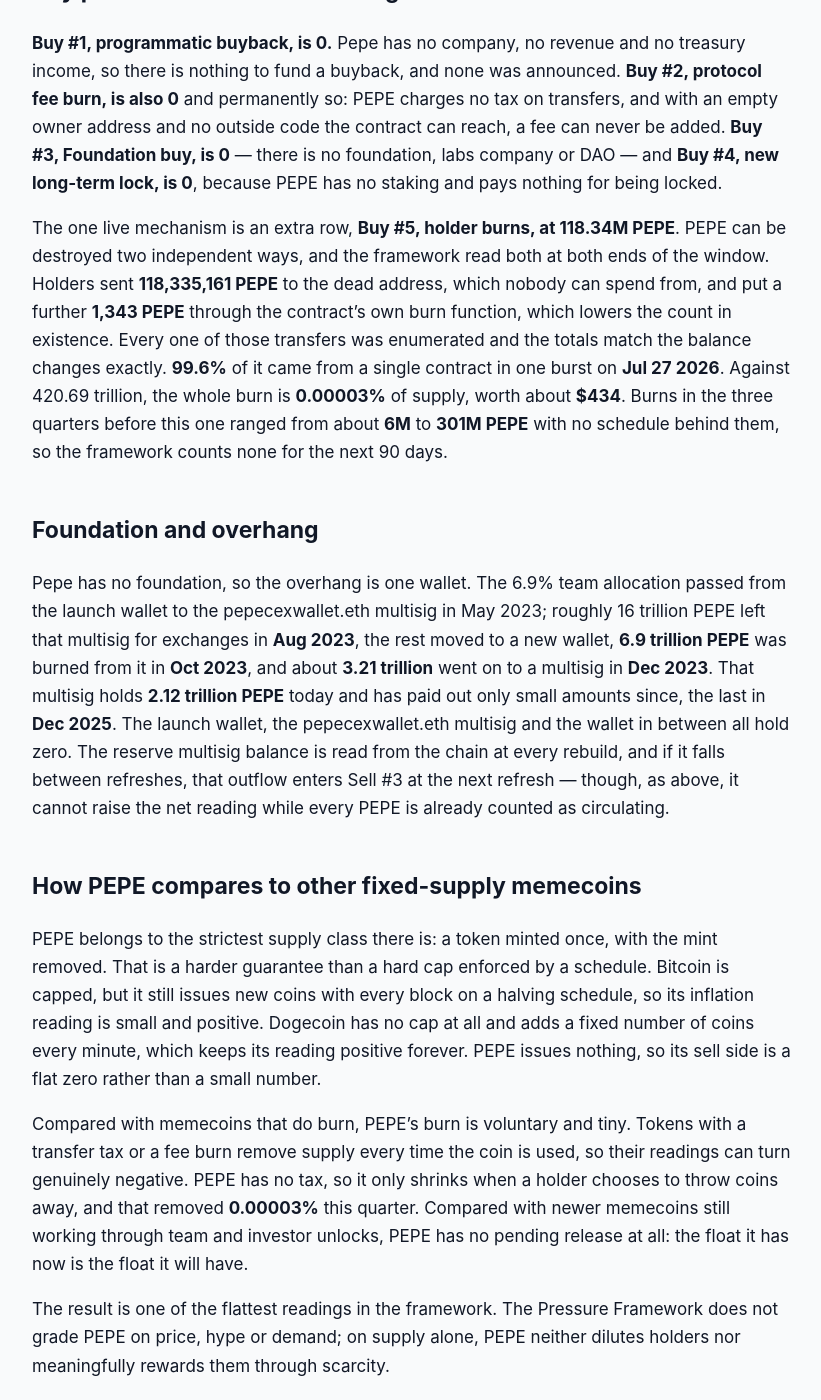
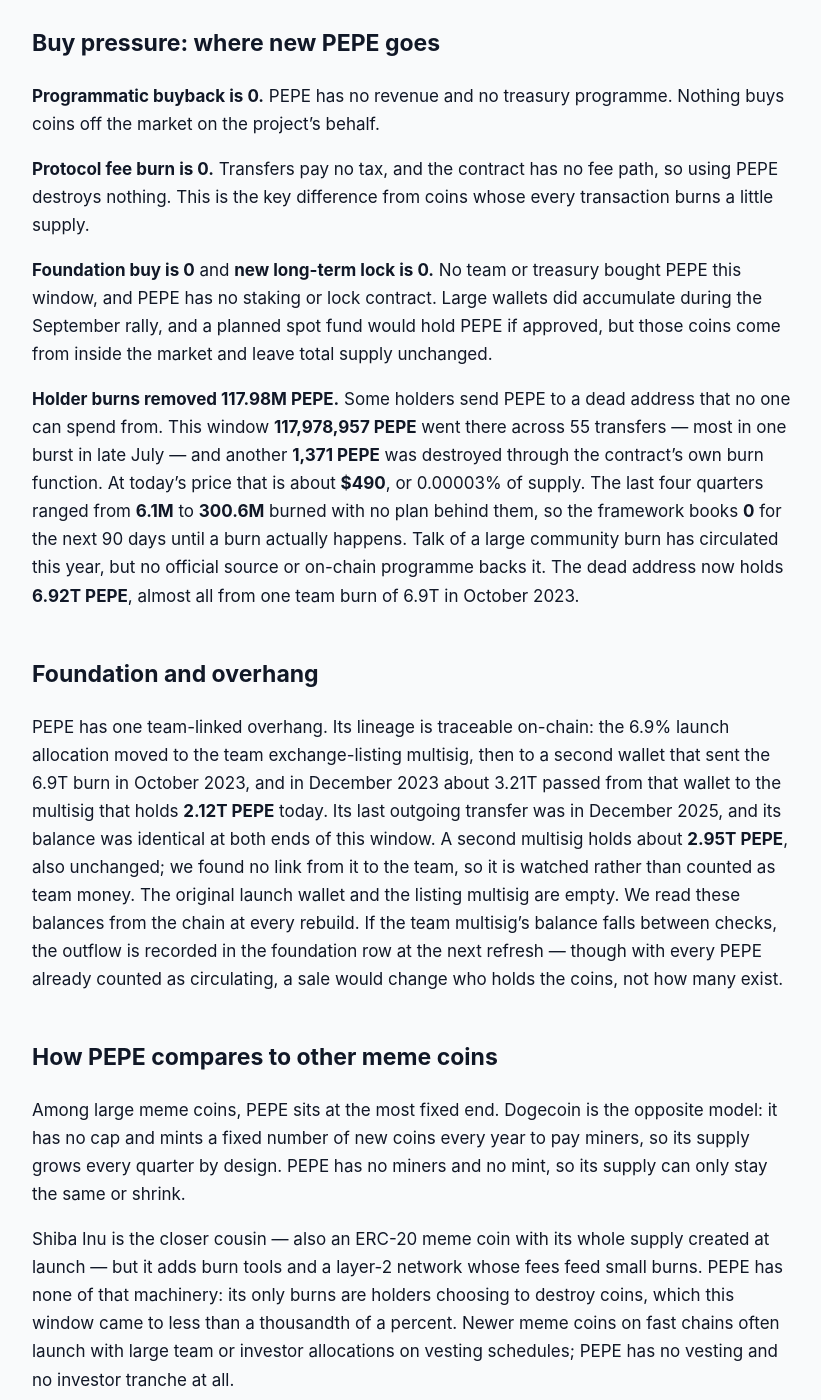
Before and after one commit to jeevansongmy-spec/mrnasdog-articles, a Jekyll site: the page built from crypto/pepe-pressure-framework.md, in a window 1280 px wide and 1400 px high, scrolled down 1334 px. Shown: the whole window, without its empty margins (228-1049 px from the left). Built offline with Jekyll 4.4.1, drawn with Linux system fonts in a browser that asks for light colours; some of the changed text lies outside the part shown.

Commit message:
publish: crypto/pepe-pressure-framework

```diff
--- a/crypto/pepe-pressure-framework.md
+++ b/crypto/pepe-pressure-framework.md
@@ -1,6 +1,6 @@
 ---
-title: "PEPE Inflation Analysis · September 2026 · Mixed flows, supply roughly steady"
-description: "PEPE supply is flat at 0.00%: no mint function, no owner, no unlocks. Holders burned 118.34M PEPE in 90 days, 0.00003% of 420.69 trillion. Full reading."
+title: "PEPE Inflation Analysis · September 2026 · Mixed flows · supply roughly steady"
+description: "PEPE supply is flat: no mint, no vesting, all 420.69T PEPE minted in 2023. Holders burned 118M PEPE in 90 days for a net −0.00%, and 0.00% projected next."
 canonical_url: "https://mrnasdog.com/research/pepe/inflation"
 tags: ["crypto", "pepe", "memecoin", "ethereum"]
 published: true
@@ -8,46 +8,60 @@ published: true
 
 > Originally published at **[mrnasdog.com/research/pepe/inflation](https://mrnasdog.com/research/pepe/inflation)** by MrNasdog.
 
-PEPE is flat: the MrNasdog Pressure Framework reads Pepe at **0.00%** net supply change over the trailing 90 days and **0.00%** over the next 90. The Pepe contract on Ethereum has no mint function and no owner, so no new PEPE can ever be created, and nothing is on a vesting or unlock schedule. Sell pressure is **0**; buy pressure is **118.34M PEPE** of voluntary holder burns, which is **0.00003%** of a fixed **420.69 trillion** supply.
+# PEPE Inflation Analysis · September 2026 · Mixed flows · supply roughly steady
+
+PEPE supply is flat. The **420.69T PEPE** on Ethereum were all created at launch in April 2023, the token contract has no mint function and its owner key was given up, so no new PEPE can appear. Over the last 90 days new supply was **0**, while holders burned **117.98M PEPE** — a net change of **−0.00%** (about −0.00003%), and **0.00%** projected for the next 90 days. Our monitor reads **−0.19%**, well within range.
 
 ## The verdict, in one paragraph
 
-Against a circulating base of **420.69 trillion PEPE**, the framework books **0** of sell pressure and **118.34M PEPE** of buy pressure over the 90 days to **Sep 18 2026** — a net of **0.00%** — and projects **0.00%** for the next 90 days. The inflation monitor reads **+0.18%** for the same window, a gap of **0.18 percentage points**, which sits inside the framework's 0.5pp tolerance, so the overview page ships with no monitor-gap warning. The monitor estimates supply from market data rather than reading the Pepe contract, and a tiny price quoted to few digits moves that estimate more than anything happening on chain. The label for PEPE is a **fixed-supply memecoin with a flat float**: nothing can be added, and almost nothing is being removed.
+Over the 90 days to Sep 29 2026, PEPE added **0 PEPE** of new supply and lost **117.98M PEPE** to voluntary holder burns, for a net supply change of **−0.00%** of the **420.69T** circulating. For the next 90 days the framework projects **0.00%**: nothing can be minted, nothing is left to unlock, and holder burns have no schedule. Our supply monitor, which estimates supply from market value and price, reads **−0.19%** for the same window — a gap of **0.19 percentage points**, inside our 0.5-point tolerance, so no data-conflict warning is shown. The monitor's small swing comes from rounding a very low price, not from real coins moving. PEPE is a fixed-supply meme coin with a frozen float.
 
 ## Sell pressure: where new PEPE comes from
 
-Nowhere, and that is provable rather than promised. **Sell #1, protocol inflation, is 0.** All 420.69 trillion PEPE were created in one step when the Pepe contract was deployed on Ethereum in April 2023. The deployed code contains no mint function of any kind, its owner address reads empty, and the code never calls out to another contract — so there is no upgrade path, no hidden hook and no admin who could switch issuance on. The count of PEPE in existence actually fell across this window, from **420,689,899,646,442** to **420,689,899,645,099**, because some holders destroyed coins. The row carries a permanent tag for that reason: PEPE issuance is not paused, it is impossible.
+**Protocol inflation is 0.** PEPE is a plain ERC-20 token on Ethereum. The full supply was minted once, in the contract's constructor, in April 2023. We read the live contract code: it has a burn function but no mint function, it makes no calls to other contracts, and its owner address is empty, so the few owner-only switches (a blacklist and a holding limit used at launch) can no longer be touched. PEPE has no validators, no miners and no staking rewards to pay, so there is no issuance of any kind.
 
-**Sell #2, vesting unlocks, is 0.** Pepe had no investor round and no vesting schedule. At launch, 93.1% of the supply went into the Uniswap trading pool, whose liquidity tokens were burned, and 6.9% went to a team wallet. No lockup contract holds PEPE on a release calendar, so there is no unlock cliff in this window or the next.
+**Vesting unlocks are 0.** PEPE never had a vesting contract. At launch 93.1% of the supply went into the trading pool, whose pool tokens were burned, and 6.9% went to a team wallet meant for exchange listings and bridges. Both were spendable from day one, no unlock tracker lists any remaining release, and the circulating count equals total supply.
 
-**Sell #3, Foundation and unscheduled unlocks, is 0.** One wallet that descends from the original 6.9% team reserve still holds about **2.12 trillion PEPE**, around 0.5% of supply, and it did not move a single coin across the window. Even if it sold, it would add nothing to this reading: the published circulating supply already counts all 420.69 trillion PEPE as tradable, so a sale from that wallet moves coins within the float rather than into it. **Sell #4, long-term locked or bankruptcy, is 0** as well — PEPE has no bankruptcy estate, no trustee and no court-ordered distribution.
+**Foundation and unscheduled unlocks are 0.** Pepe has no foundation. The team wallet that remains — a multisig holding about **2.12T PEPE** — did not move at all this window. And because PEPE's circulating count already includes every coin, a sale from that wallet would move coins inside the market rather than add new ones.
+
+**Long-term locked or bankruptcy supply is 0.** No estate, trustee or time lock holds PEPE. The roughly 16T PEPE that three former team members pulled from the team multisig in August 2023 went straight to exchanges at the time and has long been part of the market.
 
 ## Buy pressure: where new PEPE goes
 
-**Buy #1, programmatic buyback, is 0.** Pepe has no company, no revenue and no treasury income, so there is nothing to fund a buyback, and none was announced. **Buy #2, protocol fee burn, is also 0** and permanently so: PEPE charges no tax on transfers, and with an empty owner address and no outside code the contract can reach, a fee can never be added. **Buy #3, Foundation buy, is 0** — there is no foundation, labs company or DAO — and **Buy #4, new long-term lock, is 0**, because PEPE has no staking and pays nothing for being locked.
+**Programmatic buyback is 0.** PEPE has no revenue and no treasury programme. Nothing buys coins off the market on the project's behalf.
 
-The one live mechanism is an extra row, **Buy #5, holder burns, at 118.34M PEPE**. PEPE can be destroyed two independent ways, and the framework read both at both ends of the window. Holders sent **118,335,161 PEPE** to the dead address, which nobody can spend from, and put a further **1,343 PEPE** through the contract's own burn function, which lowers the count in existence. Every one of those transfers was enumerated and the totals match the balance changes exactly. **99.6%** of it came from a single contract in one burst on **Jul 27 2026**. Against 420.69 trillion, the whole burn is **0.00003%** of supply, worth about **$434**. Burns in the three quarters before this one ranged from about **6M** to **301M PEPE** with no schedule behind them, so the framework counts none for the next 90 days.
+**Protocol fee burn is 0.** Transfers pay no tax, and the contract has no fee path, so using PEPE destroys nothing. This is the key difference from coins whose every transaction burns a little supply.
+
+**Foundation buy is 0** and **new long-term lock is 0.** No team or treasury bought PEPE this window, and PEPE has no staking or lock contract. Large wallets did accumulate during the September rally, and a planned spot fund would hold PEPE if approved, but those coins come from inside the market and leave total supply unchanged.
+
+**Holder burns removed 117.98M PEPE.** Some holders send PEPE to a dead address that no one can spend from. This window **117,978,957 PEPE** went there across 55 transfers — most in one burst in late July — and another **1,371 PEPE** was destroyed through the contract's own burn function. At today's price that is about **$490**, or 0.00003% of supply. The last four quarters ranged from **6.1M** to **300.6M** burned with no plan behind them, so the framework books **0** for the next 90 days until a burn actually happens. Talk of a large community burn has circulated this year, but no official source or on-chain programme backs it. The dead address now holds **6.92T PEPE**, almost all from one team burn of 6.9T in October 2023.
 
 ## Foundation and overhang
 
-Pepe has no foundation, so the overhang is one wallet. The 6.9% team allocation passed from the launch wallet to the pepecexwallet.eth multisig in May 2023; roughly 16 trillion PEPE left that multisig for exchanges in **Aug 2023**, the rest moved to a new wallet, **6.9 trillion PEPE** was burned from it in **Oct 2023**, and about **3.21 trillion** went on to a multisig in **Dec 2023**. That multisig holds **2.12 trillion PEPE** today and has paid out only small amounts since, the last in **Dec 2025**. The launch wallet, the pepecexwallet.eth multisig and the wallet in between all hold zero. The reserve multisig balance is read from the chain at every rebuild, and if it falls between refreshes, that outflow enters Sell #3 at the next refresh — though, as above, it cannot raise the net reading while every PEPE is already counted as circulating.
+PEPE has one team-linked overhang. Its lineage is traceable on-chain: the 6.9% launch allocation moved to the team exchange-listing multisig, then to a second wallet that sent the 6.9T burn in October 2023, and in December 2023 about 3.21T passed from that wallet to the multisig that holds **2.12T PEPE** today. Its last outgoing transfer was in December 2025, and its balance was identical at both ends of this window. A second multisig holds about **2.95T PEPE**, also unchanged; we found no link from it to the team, so it is watched rather than counted as team money. The original launch wallet and the listing multisig are empty. We read these balances from the chain at every rebuild. If the team multisig's balance falls between checks, the outflow is recorded in the foundation row at the next refresh — though with every PEPE already counted as circulating, a sale would change who holds the coins, not how many exist.
 
-## How PEPE compares to other fixed-supply memecoins
+## How PEPE compares to other meme coins
 
-PEPE belongs to the strictest supply class there is: a token minted once, with the mint removed. That is a harder guarantee than a hard cap enforced by a schedule. Bitcoin is capped, but it still issues new coins with every block on a halving schedule, so its inflation reading is small and positive. Dogecoin has no cap at all and adds a fixed number of coins every minute, which keeps its reading positive forever. PEPE issues nothing, so its sell side is a flat zero rather than a small number.
+Among large meme coins, PEPE sits at the most fixed end. Dogecoin is the opposite model: it has no cap and mints a fixed number of new coins every year to pay miners, so its supply grows every quarter by design. PEPE has no miners and no mint, so its supply can only stay the same or shrink.
 
-Compared with memecoins that do burn, PEPE's burn is voluntary and tiny. Tokens with a transfer tax or a fee burn remove supply every time the coin is used, so their readings can turn genuinely negative. PEPE has no tax, so it only shrinks when a holder chooses to throw coins away, and that removed **0.00003%** this quarter. Compared with newer memecoins still working through team and investor unlocks, PEPE has no pending release at all: the float it has now is the float it will have.
+Shiba Inu is the closer cousin — also an ERC-20 meme coin with its whole supply created at launch — but it adds burn tools and a layer-2 network whose fees feed small burns. PEPE has none of that machinery: its only burns are holders choosing to destroy coins, which this window came to less than a thousandth of a percent. Newer meme coins on fast chains often launch with large team or investor allocations on vesting schedules; PEPE has no vesting and no investor tranche at all.
 
-The result is one of the flattest readings in the framework. The Pressure Framework does not grade PEPE on price, hype or demand; on supply alone, PEPE neither dilutes holders nor meaningfully rewards them through scarcity.
+The result is a coin whose price depends almost entirely on demand. There is no new supply for buyers to absorb, and no burn big enough to shrink the float, so the supply side of PEPE is steady and simple to read.
 
 ## What to watch in the next 90 days
 
-First, the team-linked reserve multisig at **2.12 trillion PEPE**: a large transfer out would not change the net reading, but it would be the first sign the last piece of the original 6.9% is being spent. Second, holder burns — a single burst like the one on **Jul 27 2026** can land at any time, and the dead address and the count in existence are both read at every rebuild. Third, the spot PEPE exchange-traded fund filed by Canary Capital on **Apr 8 2026**, whose review is expected to run to about **Dec 2026**; approval would change who holds PEPE, not how many exist. Fourth, anything claiming a new PEPE burn programme or supply change: the contract cannot carry one, so any such plan would have to run through wallets, and it would show up in the burn reading.
+**The team multisig.** Any drop from its **2.12T PEPE** balance would be the first team outflow since December 2025 — a move inside the market, but a signal worth watching.
+
+**The spot PEPE fund.** A registration for a US fund that would hold PEPE directly was filed on Apr 8 2026 and has no fixed decision date. Approval would add a new buyer, but the coins would come from the existing float.
+
+**Holder burns.** A repeat of the July burst, or any organised community burn, would show up at the dead address. The framework counts it only after it lands.
+
+**Big-wallet flows.** Exchange withdrawals by large holders, like those around the Sep 22 2026 rally, change who holds PEPE but not how much exists.
 
 ## Summary
 
-The MrNasdog Pressure Framework reads PEPE at **0.00%** over the trailing 90 days and **0.00%** projected forward: mixed flows, supply roughly steady. The structural fact is that the Pepe contract on Ethereum has no mint function and no owner, so the **420.69 trillion** supply created in 2023 is a ceiling nobody can raise, and there are no unlocks left. The only live flow is voluntary holder burns, **118.34M PEPE** this quarter, far too small to move the number. The main risk is not dilution but distribution: a team-linked multisig still holds **2.12 trillion PEPE**, and while its sale would not change the supply reading, it would change who holds the coins.
+PEPE is a fixed-supply meme coin: all **420.69T PEPE** were minted at launch in 2023, the contract cannot mint more, and nothing vests. Over the last 90 days new supply was **0** and holders burned **117.98M PEPE**, a net **−0.00%**, with **0.00%** projected for the next 90 days. The main thing to watch is a team-linked multisig holding **2.12T PEPE**, which would move coins already in the market rather than add new ones. With supply frozen, PEPE's price rests on demand alone.
 
 ---
 
-*MrNasdog Pressure Framework analysis of PEPE, Metric 1 — Inflation. Data + explanation only. Not financial advice. Updated Sep 18 2026.*
+*MrNasdog Pressure Framework analysis of PEPE, Metric 1 — Inflation. Data + explanation only. Not financial advice. Checked Sep 29 2026.*
```
